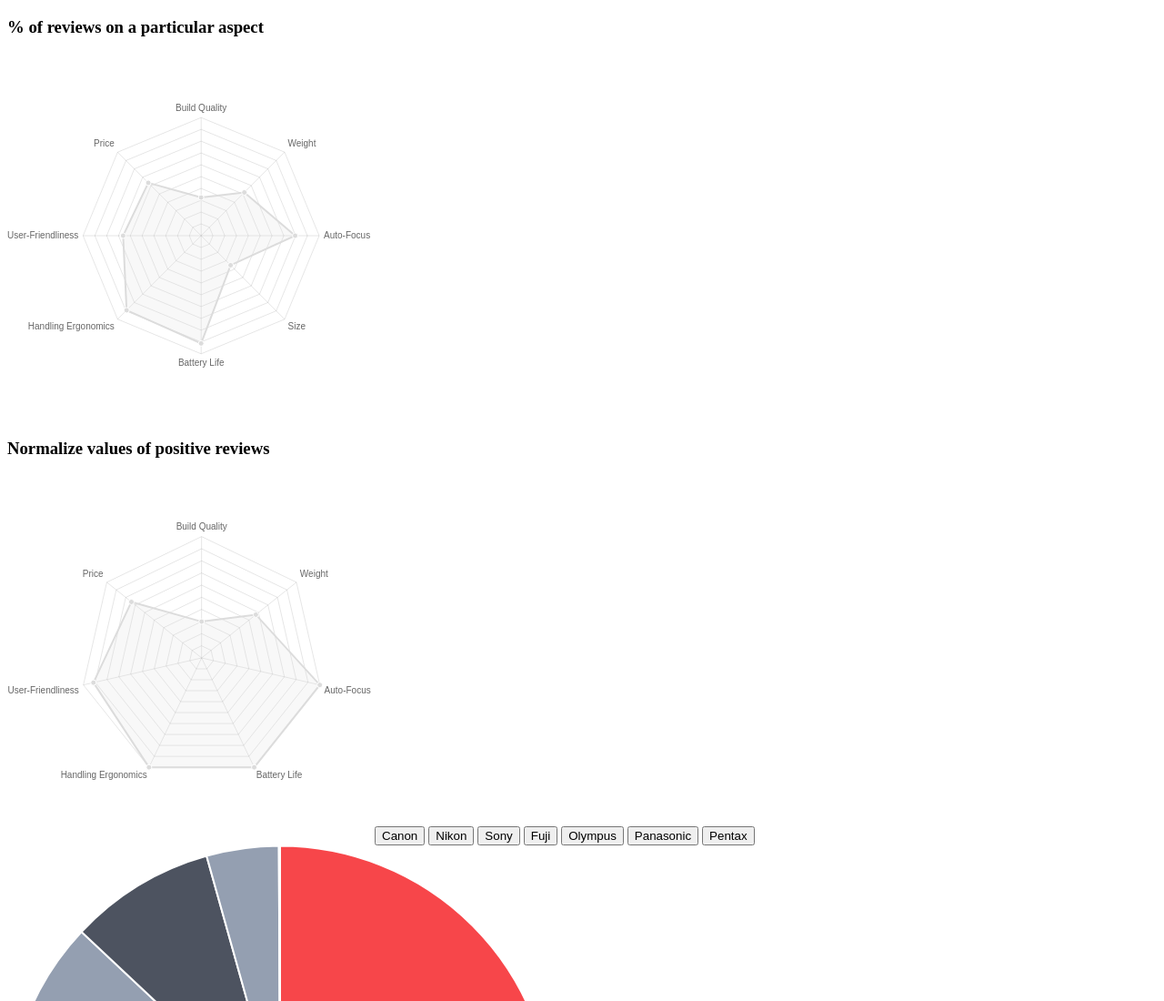
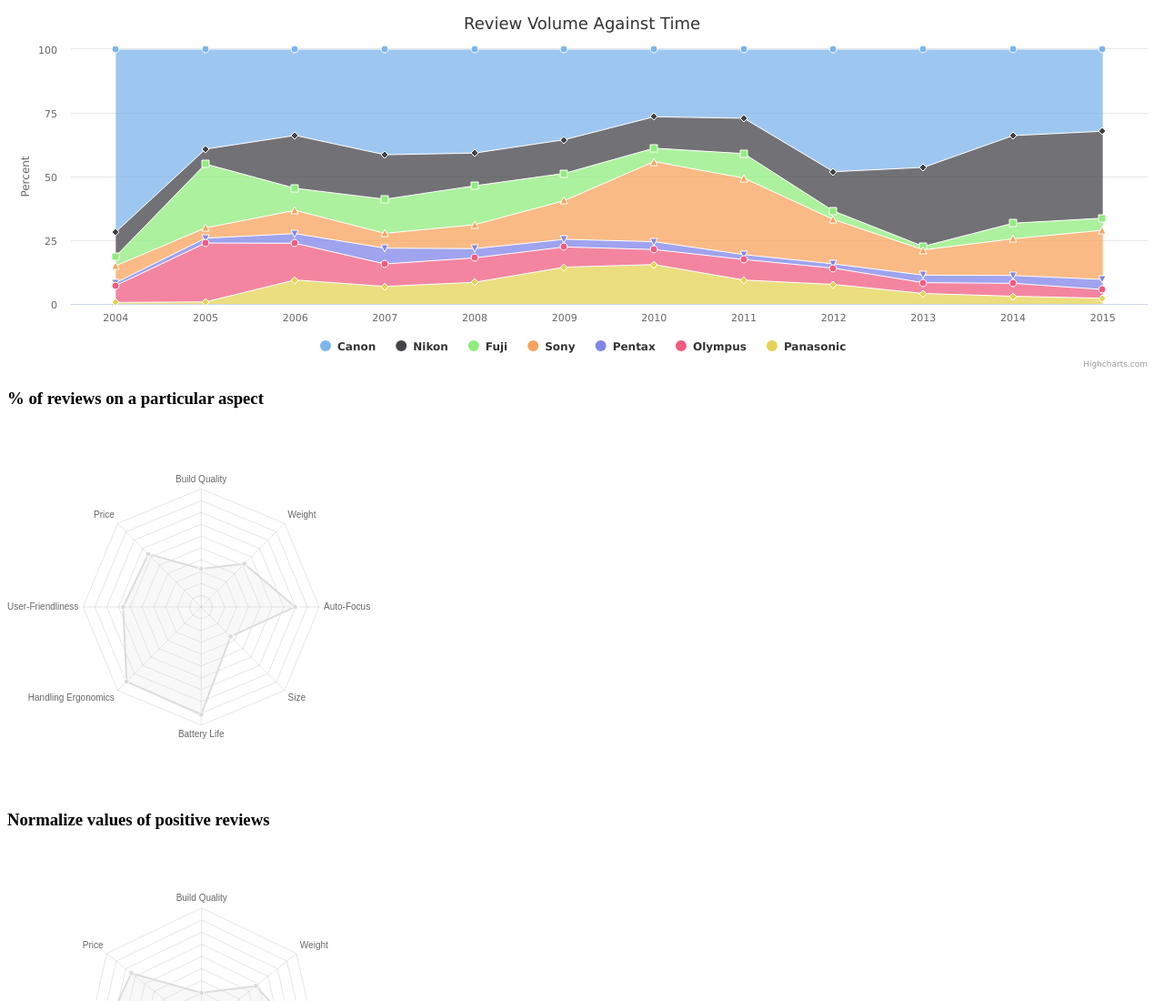
Before and after one commit to MaxKusnadi/BT2101, a plain HTML site: page index.html in a window 1280 px wide. Shown: the top 1100 px of the page at 91% size. Drawn offline with nearby package versions, Linux system fonts and the light colour scheme.

Commit message:
Added area stacked

```diff
--- a/index.html
+++ b/index.html
@@ -7,11 +7,19 @@
     <link rel="stylesheet" type="text/css" href="stylesheets/github-dark.css" media="screen"> -->
 
     <script src='Chart.js/Chart.js'></script>
+    <script src="http://ajax.googleapis.com/ajax/libs/jquery/1.8.2/jquery.min.js"></script>
+    <script src="http://code.highcharts.com/highcharts.js"></script>
+    <script src='moreCharts.js'></script>
 
     <title>BT2101 Project 2015</title>
   </head>
 
   <body>
+    <div id="container" style="width:100%; height:400px;">
+      <script>
+        Stacked();
+      </script>
+    </div>
     <div>
       <h3> % of reviews on a particular aspect</h3>
       <canvas id='chart1' width='400' height='400'></canvas>
--- a/main.js
+++ b/main.js
@@ -165,6 +165,7 @@
 	myRadar.update();
 	myRadarPos.update();
 };
+
 // PIE
 var pieData = [
 				{
--- /dev/null
+++ b/moreCharts.js
@@ -0,0 +1,63 @@
+// STACKED AREA
+
+function Stacked() {
+    $('#container').highcharts({
+        chart: {
+            type: 'area'
+        },
+        title: {
+            text: 'Review Volume Against Time'
+        },
+        subtitle:{
+        },
+        xAxis: {
+            categories: ['2004', '2005', '2006', '2007', '2008', '2009', '2010', '2011', '2012', '2013', '2014', '2015'],
+            tickmarkPlacement: 'off',
+            title: {
+                enabled: false
+            }
+        },
+        yAxis: {
+            title: {
+                text: 'Percent'
+            }
+        },
+        tooltip: {
+            pointFormat: '<span style="color:{series.color}">{series.name}</span>: <b>{point.percentage:.1f}%</b> ({point.y:,.0f} reviews)<br/>',
+            shared: true
+        },
+        plotOptions: {
+            area: {
+                stacking: 'percent',
+                lineColor: '#ffffff',
+                lineWidth: 1,
+                marker: {
+                    lineWidth: 1,
+                    lineColor: '#ffffff'
+                }
+            }
+        },
+        series: [{
+            name: 'Canon',
+            data: [249,868,1184,3571,4879,4601,5016,5355,14855,24315,23524, 22771]
+        }, {
+            name: 'Nikon',
+            data: [33,129,725,1503,1536,1710,2331,2733,4763,16229,23860,24112]
+        }, {
+            name: 'Fuji',
+            data: [13, 555,303,1154,1827,1385,989,1897,1030,714,4240,3338]
+        }, {
+            name: 'Sony',
+            data: [23,89,319,501,1123,1967,5941,5925,5371,5199,9981,13662]
+        }, {
+            name: 'Pentax',
+            data: [4,42,133,533,435,386,583,380,521,1549,2140,2788]
+        }, {
+            name: 'Olympus',
+            data: [23,511,503,760,1145,1027,1112,1591,1966,2223,3506,2417]
+        }, {
+            name: 'Panasonic',
+            data: [2,18,329,593,1017,1869,2923,1849,2369,2150,2099,1590]
+        }]
+    });
+};
```
